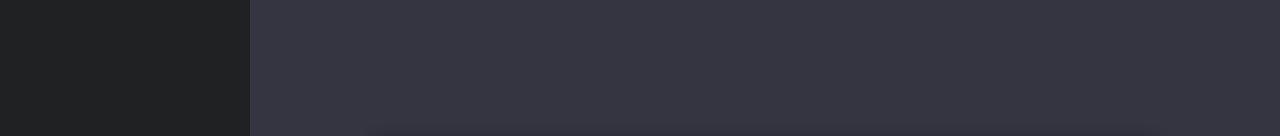
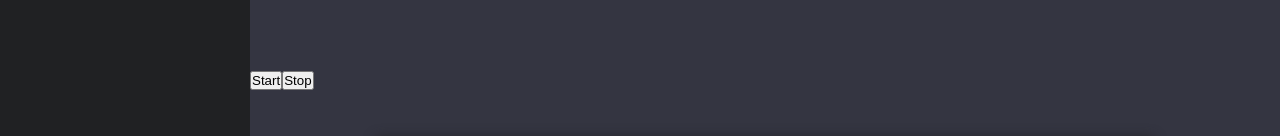
Before and after one commit to ynzulak/voicegpt, a Next.js app: page / in a window 1280 px wide. Shown: the part 560-696 px from the top of the page. Built offline with nearby package versions, Linux system fonts and the light colour scheme.

Commit message:
Working on speech-to-text module

```diff
--- /dev/null
+++ b/components/SpeechToText.tsx
@@ -0,0 +1,30 @@
+import { useState } from "react";
+
+const SpeechToText = () => {
+  const [transcript, setTranscript] = useState('');
+  const recognition = new window.webkitSpeechRecognition(); // Tworzymy nową instancję rozpoznawania mowy
+
+  recognition.lang = 'en-US'; // Ustawiamy język rozpoznawania (tu angielski amerykański)
+
+  recognition.onresult = event => {
+    const currentTranscript = event.results[0][0].transcript;
+    setTranscript(currentTranscript); // Ustawiamy rozpoznany tekst w stanie komponentu
+  };
+
+  const startListening = () => {
+    recognition.start(); // Rozpoczynamy nasłuchiwanie
+  };
+
+  const stopListening = () => {
+    recognition.stop(); // Zatrzymujemy nasłuchiwanie
+  };
+console.log(transcript);
+  return (
+    <div>
+      <button onClick={startListening}>Start</button>
+      <button onClick={stopListening}>Stop</button>
+      <p>{transcript}</p> {/* Wyświetlamy rozpoznany tekst */}
+    </div>
+  );
+};
+export default SpeechToText;
--- a/components/Submit.tsx
+++ b/components/Submit.tsx
@@ -2,6 +2,7 @@ import  ChatHandler  from "./ChatHandler";
 import History from "./History";
 import Responses from "./Responses";
 import SpeechComponent from "./SpeechComponent";
+import SpeechToText from "./SpeechToText";
 
 import { FontAwesomeIcon } from "../node_modules/@fortawesome/react-fontawesome/index";
 import { faCircleRight, faVolumeHigh } from '../node_modules/@fortawesome/free-solid-svg-icons/index'
@@ -21,6 +22,7 @@ const Submit = () => {
     <div className='text-container'>
     <SpeechComponent/>
     <Responses />
+    <SpeechToText />
       <div className='user-container'>
         <div className='type-bar'>
           <div className='user-text'>
--- a/package.json
+++ b/package.json
@@ -9,6 +9,7 @@
     "lint": "next lint"
   },
   "dependencies": {
+    "@babel/polyfill": "^7.12.1",
     "@fortawesome/fontawesome-svg-core": "^6.4.2",
     "@fortawesome/free-solid-svg-icons": "^6.4.2",
     "@fortawesome/react-fontawesome": "^0.2.0",
@@ -18,6 +19,7 @@
     "openai": "^4.20.1",
     "react": "^18",
     "react-dom": "^18",
+    "react-speech-recognition": "^3.10.0",
     "react-spinners": "^0.13.8",
     "sass": "^1.69.3"
   },
@@ -25,6 +27,7 @@
     "@types/node": "^20",
     "@types/react": "^18",
     "@types/react-dom": "^18",
+    "@types/react-speech-recognition": "^3.9.5",
     "eslint": "^8",
     "eslint-config-next": "13.5.4",
     "typescript": "^5"
--- a/src/app/page.tsx
+++ b/src/app/page.tsx
@@ -1,4 +1,5 @@
 'use client'
+import '@babel/polyfill';
 import Submit from '../../components/Submit'
 import { ChatProvider } from '../../components/ChatContext'
 
```
Also changed, not shown: 1 other file (tests, documents, lock files or other folders).
